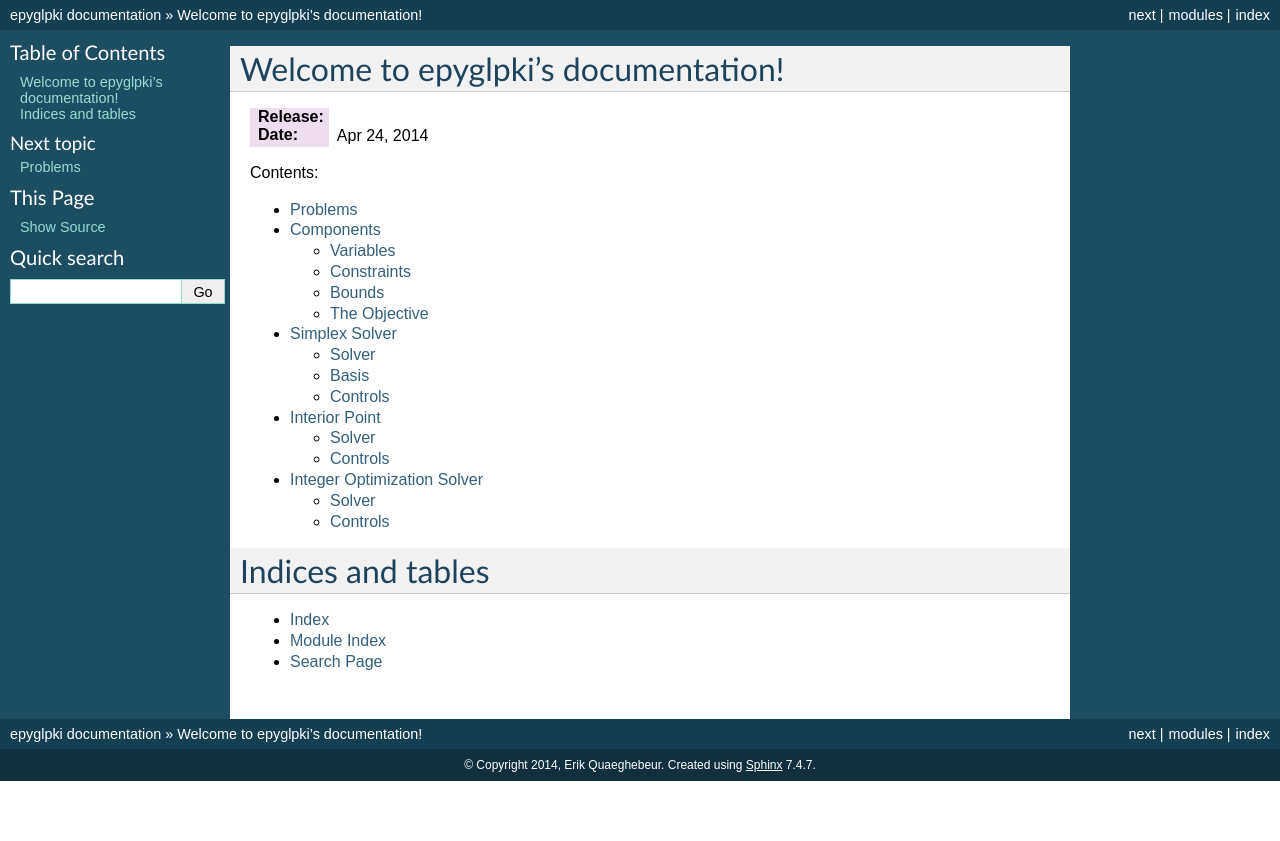
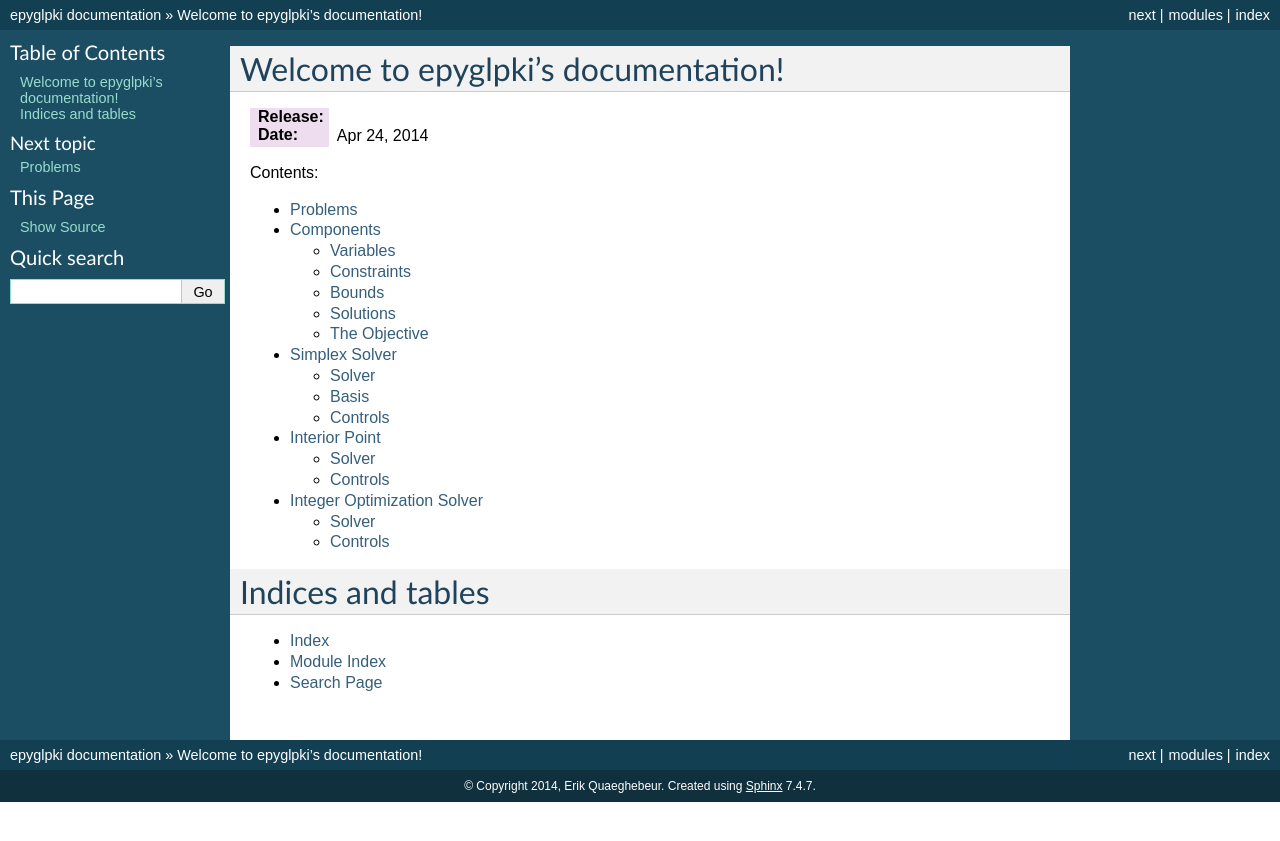
Before and after one commit to equaeghe/ecyglpki, a Sphinx documentation site: the page built from docs/source/index.rst, in a window 1280 px wide. Shown: the top 841 px of the page. Built offline with Sphinx 7.4.7, drawn with Linux system fonts in a browser that asks for light colours.

Commit message:
move intopt solution value access to Varstraint subclass

```diff
--- a/docs/source/components.rst
+++ b/docs/source/components.rst
@@ -26,6 +26,11 @@
 
 .. autoclass:: Bounds
 
+Solutions
+---------
+
+.. autoclass:: IntOptSolution
+
 The Objective
 -------------
 
```
Also changed, not shown: other parts of docs/source/components.rst (+1 -1 lines), 2 other files.
